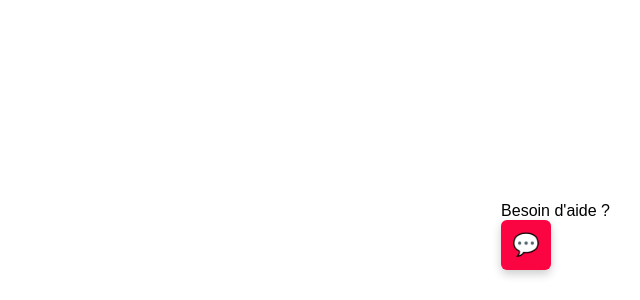
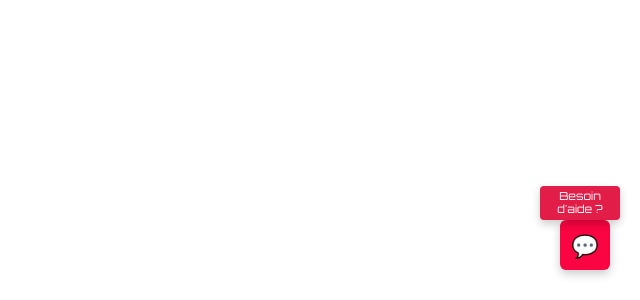
Before and after one commit to hakimbereksi-create/Chat-Bot-HB3D, a plain HTML site: page index.html in a window 1280 px wide. Shown: the part 500-800 px from the top of the page, without its empty margins (640-1280 px from the left). Drawn offline with Linux system fonts and the light colour scheme.

Commit message:
Update index.html

```diff
--- a/index.html
+++ b/index.html
@@ -325,8 +325,16 @@
     width: 360px;
     max-height: calc(100vh - 150px); /* Ne dépassera jamais le haut */
     overflow: hidden;
-
-
+}
+  /* Sortie de flux pour le label : il ne dépend plus du panel */
+#hb3d-chat-label {
+    display: block !important;
+    position: fixed !important; /* Fixé par rapport à l'écran, pas au panel */
+    bottom: 80px !important;    /* Ajuste ici la hauteur par rapport au bas */
+    right: 20px !important;     /* Ajuste la position droite */
+    z-index: 9999999 !important; /* Toujours au-dessus de tout */
+    pointer-events: auto !important;
+}
 #hb3d-chat-label {
     position: absolute;
     bottom: 60px;
```
